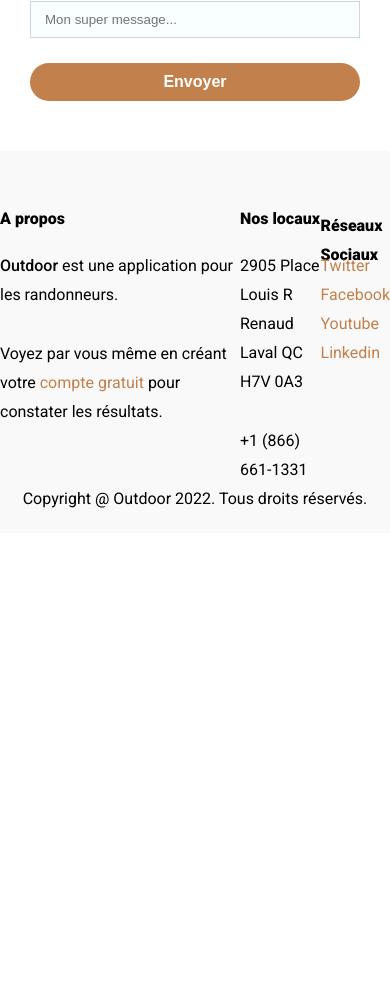
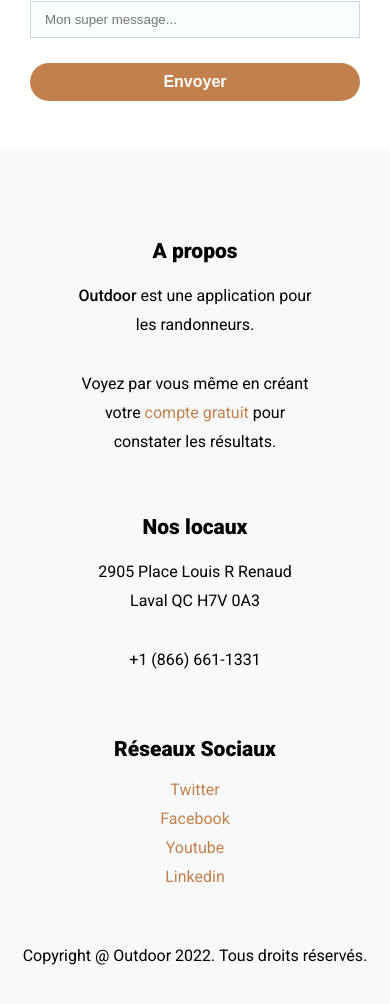
Before and after one commit to NtchPlayer/Ktorze, a Vue app: page / in a window 390 px wide. Shown: the part 4264-5268 px from the top of the page. Before the commit the page ends 4797 px from the top, so only its background shows below. Built offline with nearby package versions, Linux system fonts and the light colour scheme.

Commit message:
Update responsive Footer

```diff
--- a/src/components/Footer.vue
+++ b/src/components/Footer.vue
@@ -35,8 +35,6 @@
                     <router-link class="link" :to="{name: 'home'}">Linkedin</router-link>
                 </p>
 
-                <h4></h4>
-
             </figure>
 
         </div>
@@ -68,6 +66,7 @@ footer{
         justify-content: center;
         align-items: center;
         background-color: #F9F9F9;
+    }
 
     .footerMain{
         height: 314px;
@@ -81,24 +80,22 @@ footer{
             height: 40px;
         }
 
-        .ftLogo{
-            max-width: 240px;
-            height: 170px;
     }
 
     .ftOutdoor, .ftAdress{
         max-width: 240px;
+
         p{
             line-height: 29px;
         }
+
         p~p{
                 margin-top: 30px;
             }
     }
+
     .ftSocialM{
         line-height: 29px;
-        }
-
     }
 
     .footerCopyright{
@@ -107,7 +104,38 @@ footer{
         justify-content: center;
         align-items: center;
     }
+
+    @media (min-width: 0px) and (max-width: 768px){
+
+        footer{
+            height: 900px;
+        }
+
+        .footerMain{
+            height: 771px;
+            align-items: center;
+            flex-direction: column;
+        }
+
+        .ftOutdoor,.ftAdress, .ftSocialM{
+            display: flex;
+            flex-direction: column;
+            align-items: center;
+
+            .ftTitle{
+                font-size: 21px;
+
+            }
+
+            p{
+                text-align: center;
+            }
+
+        }
     }
 
 
+
+
+
 </style>
```
Lines whose indentation alone changed are shown as unchanged.
